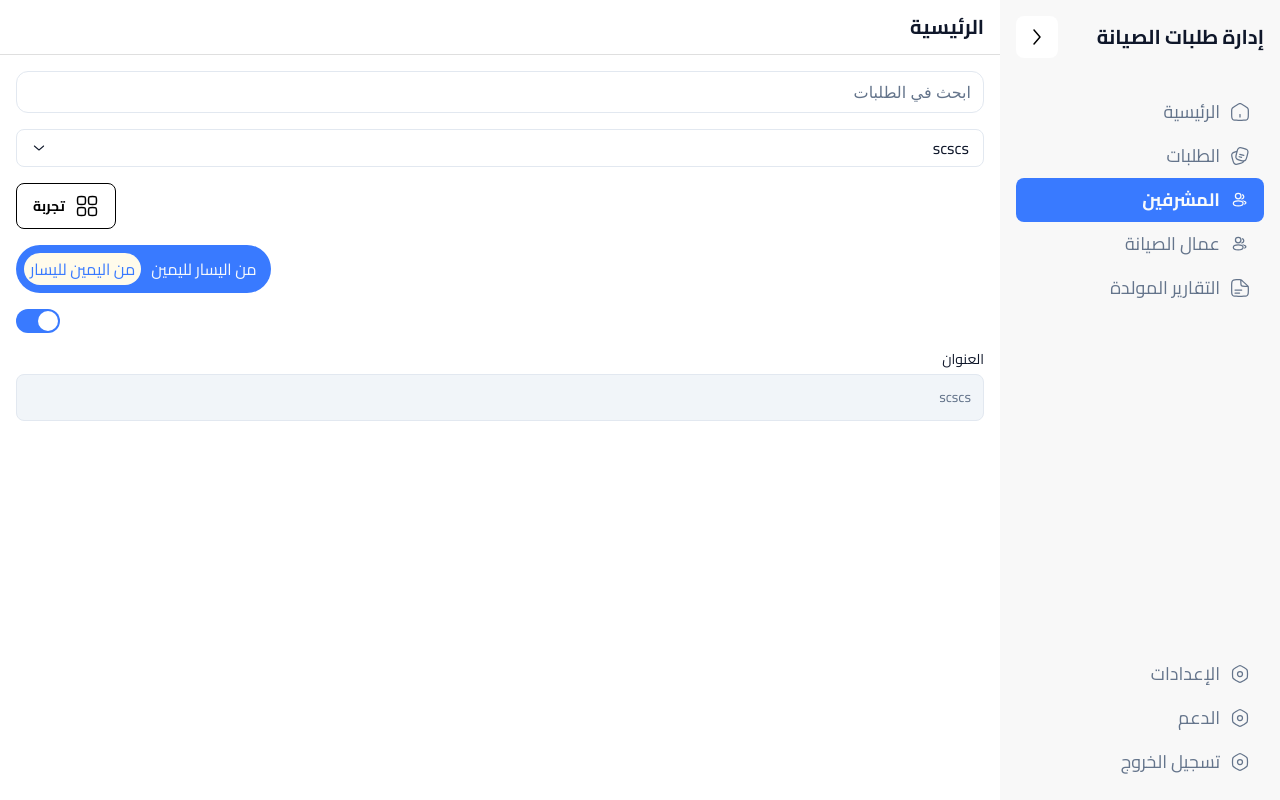
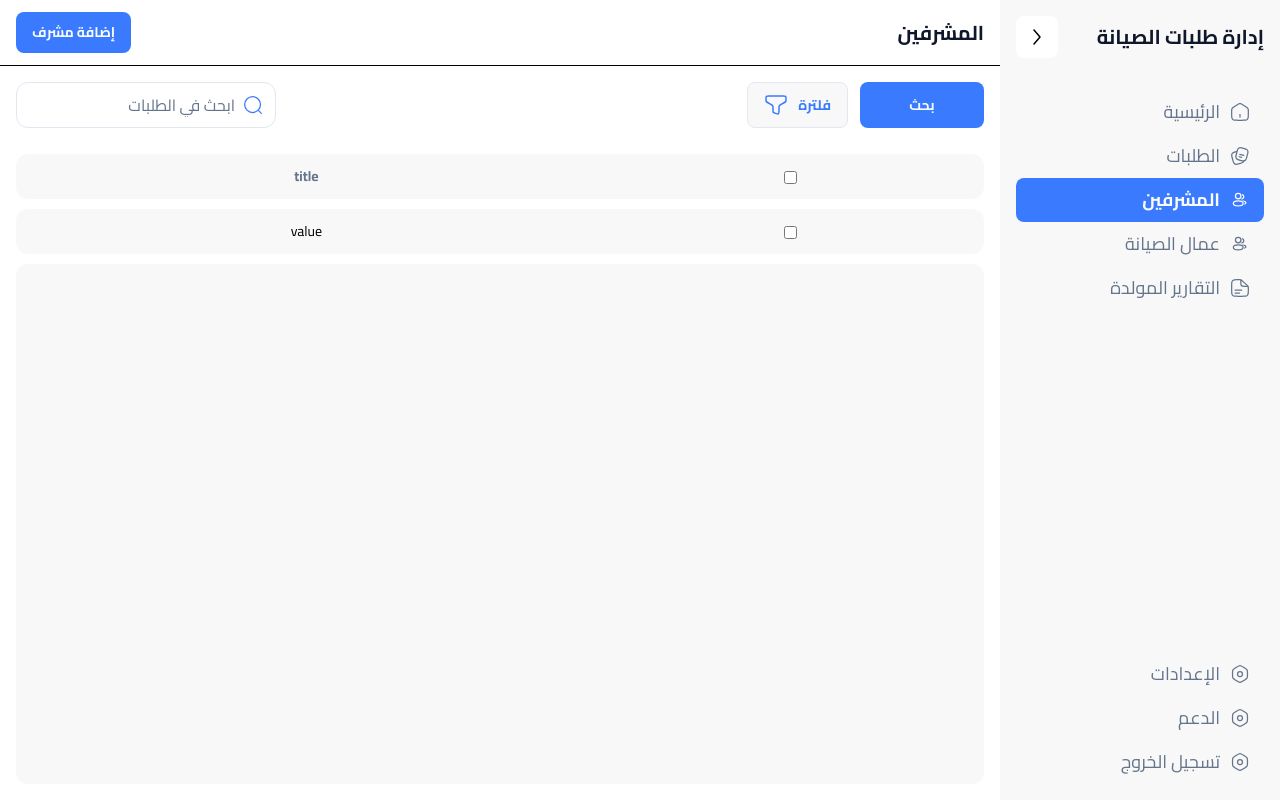
Before and after one commit to M-Bayer-A/NSR-Dashboard, a React (Vite) app: page /supervisors in a window 1280 px wide. Built offline with nearby package versions, Linux system fonts and the light colour scheme.

Commit message:
finish the SupervisorsPage

```diff
--- a/src/App.jsx
+++ b/src/App.jsx
@@ -8,6 +8,7 @@ import MainLayout from "./app/layouts/mainLayout/MainLayout";
 import HomePage from "./app/pages/homePage/HomePage";
 import RequestsPage from "./app/pages/requests/requestsPage/RequestsPage";
 import RequestDetailsPage from "./app/pages/requests/requestDetailsPage/RequestDetailsPage";
+import SupervisorsPage from "./app/pages/supervisors/supervisorsPage/supervisorsPage";
 
 function App() {
   //
@@ -31,7 +32,19 @@ function App() {
             },
           ],
         },
-        { path: "supervisors", element: <HomePage /> },
+        {
+          path: "supervisors",
+          children: [
+            {
+              index: true,
+              element: <SupervisorsPage />,
+            },
+            {
+              path: ":id",
+              element: <RequestDetailsPage />,
+            },
+          ],
+        },
         { path: "workers", element: <HomePage /> },
         { path: "reports", element: <HomePage /> },
         { path: "notifications", element: <HomePage /> },
--- a/src/app/layouts/pageLayout/PageLayout.jsx
+++ b/src/app/layouts/pageLayout/PageLayout.jsx
@@ -2,17 +2,15 @@ import { Icons } from "../../../assets/icons";
 import IconButton from "../../shared/components/IconButton";
 import { useIsSideBarOpen } from "../mainLayout/components/customSideBar/SideBarProvider";
 
-export default function PageLayout({ children, title }) {
+export default function PageLayout({ children, title, action = <></> }) {
   //
   const { isOpen, handleOpenSideBar } = useIsSideBarOpen();
   //
   return (
     <div className="w-full h-full flex flex-col">
       {/* AppBar */}
-      <div
-        className="w-full flex flex-row-reverse items-center py-3 px-4 border-b border-[#DFDFDF]
-                text-[20px] text-text-primary font-[Cairo] font-bold"
-      >
+      <div className="w-full flex flex-row-reverse justify-between items-center py-3 px-4 gap-2.5 border-b border-bord">
+        <div className="w-fit flex flex-row items-center gap-1">
           <IconButton
             className={`shrink-0 border-transparent bg-bg-primary md:hidden
                 ${isOpen ? "rotate-0" : "rotate-180"}`}
@@ -21,7 +19,11 @@ export default function PageLayout({ children, title }) {
               handleOpenSideBar();
             }}
           />
-        <h1>{title}</h1>
+          <h1 className="text-[20px] text-text-primary font-[Cairo] font-bold">
+            {title}
+          </h1>
+        </div>
+        <div className="w-fit flex flex-row items-center gap-1">{action}</div>
       </div>
       {/* ==AppBar== */}
       <div className="w-full grow overflow-auto">{children}</div>
--- /dev/null
+++ b/src/app/pages/supervisors/supervisorsPage/SupervisorsPage.jsx
@@ -0,0 +1,27 @@
+import PageLayout from "../../../layouts/pageLayout/PageLayout";
+import DataTable from "../../../shared/components/DateTable";
+import SearchBar from "../../../shared/components/SearchBar";
+import TextButton from "../../../shared/components/TextButton";
+
+export default function SupervisorsPage() {
+  return (
+    <PageLayout
+      title={"المشرفين"}
+      action={
+        <>
+          <TextButton
+            className={
+              "border-none bg-primary-accent text-text-primary-inverse"
+            }
+            title="إضافة مشرف"
+          />
+        </>
+      }
+    >
+      <div className="w-fit min-w-full h-full flex flex-col p-4 gap-4">
+        <SearchBar />
+        <DataTable className={"grow"} />
+      </div>
+    </PageLayout>
+  );
+}
--- a/src/app/shared/components/SearchBar.jsx
+++ b/src/app/shared/components/SearchBar.jsx
@@ -11,7 +11,7 @@ export default function SearchBar() {
         <TextIconButton
           className={"bg-bg-secondary border-border-theme text-primary-accent"}
           title="فلترة"
-          Icon={Icons.Bill}
+          Icon={Icons.Filter}
         />
         <TextButton
           className={
--- a/src/app/shared/components/SearchField.jsx
+++ b/src/app/shared/components/SearchField.jsx
@@ -13,16 +13,16 @@ export default function SearchField({
   //
   return (
     <div
-      className={`${className} flex flex-row items-center px-3 py-2 gap-2 rounded-xl border border-[#E2E8F0] focus-within:border-[#397AFF]`}
+      className={`${className} flex flex-row items-center px-3 py-2 gap-2 rounded-xl border border-border-theme focus-within:border-primary-accent`}
     >
       <input
         dir="rtl"
         placeholder={placeholder}
-        className={`w-full focus:outline-none text-black placeholder:text-[#64748B]`}
+        className={`w-full focus:outline-none font-[Cairo] text-text-primary placeholder:text-text-secondary`}
         value={value}
         onChange={(e) => onChange(e.target.value)}
       />
-      {Icon && <Icon className={`text-[#397AFF] shrink-0`} />}
+      {Icon && <Icon className={`text-primary-accent shrink-0`} />}
     </div>
   );
 }
--- a/src/assets/icons/index.js
+++ b/src/assets/icons/index.js
@@ -39,6 +39,7 @@ import Trash from "./Icon=Trash.svg?react";
 import User from "./Icon=User.svg?react";
 import Users from "./Icon=Users.svg?react";
 import Cancelled from "./Icon=Cancelled.svg?react";
+import Search from "./Icon=Search.svg?react";
 
 export const Icons = {
   Accepted,
@@ -82,4 +83,5 @@ export const Icons = {
   User,
   Users,
   Cancelled,
+  Search,
 };
```
Also changed, not shown: src/assets/icons/Icon=Search.svg (added). Lines whose indentation alone changed are shown as unchanged.
